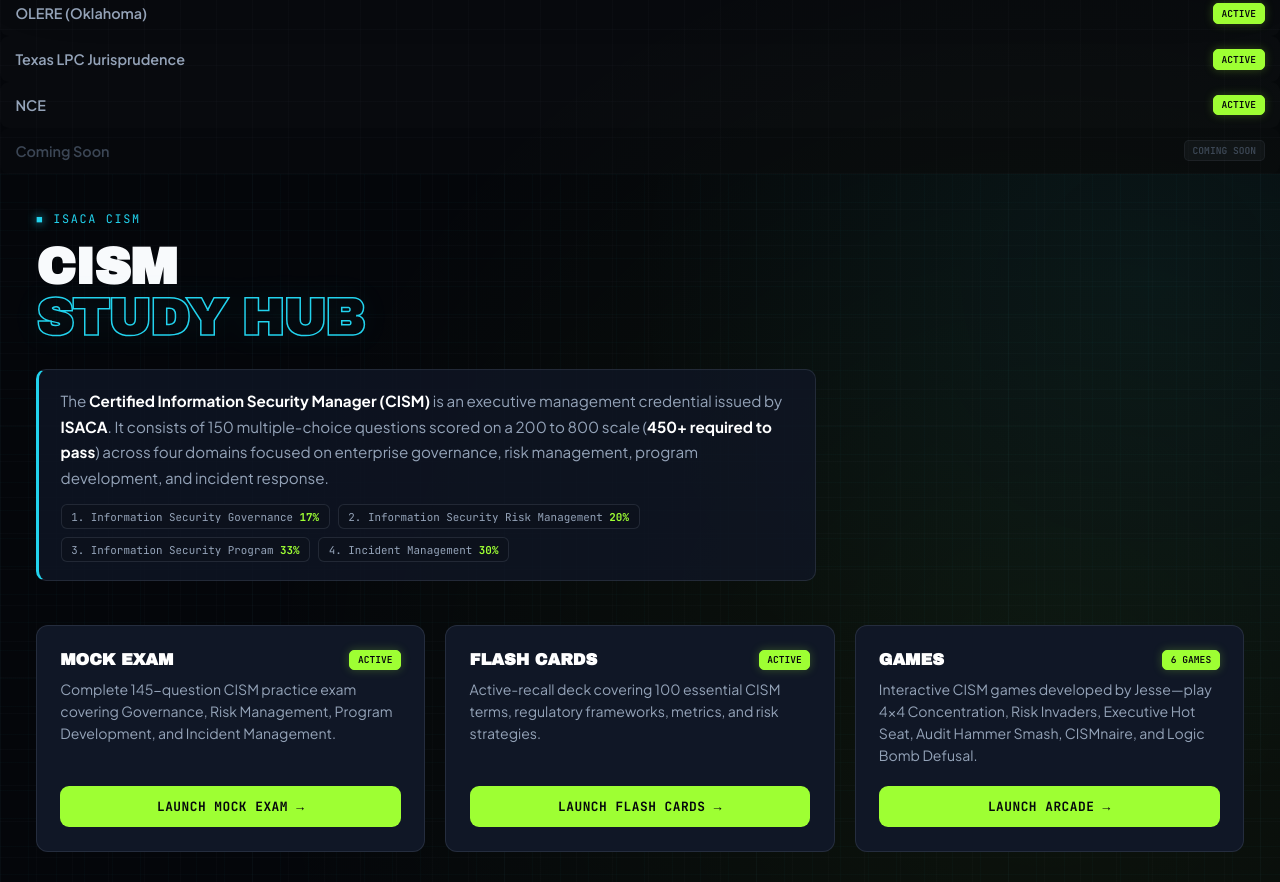
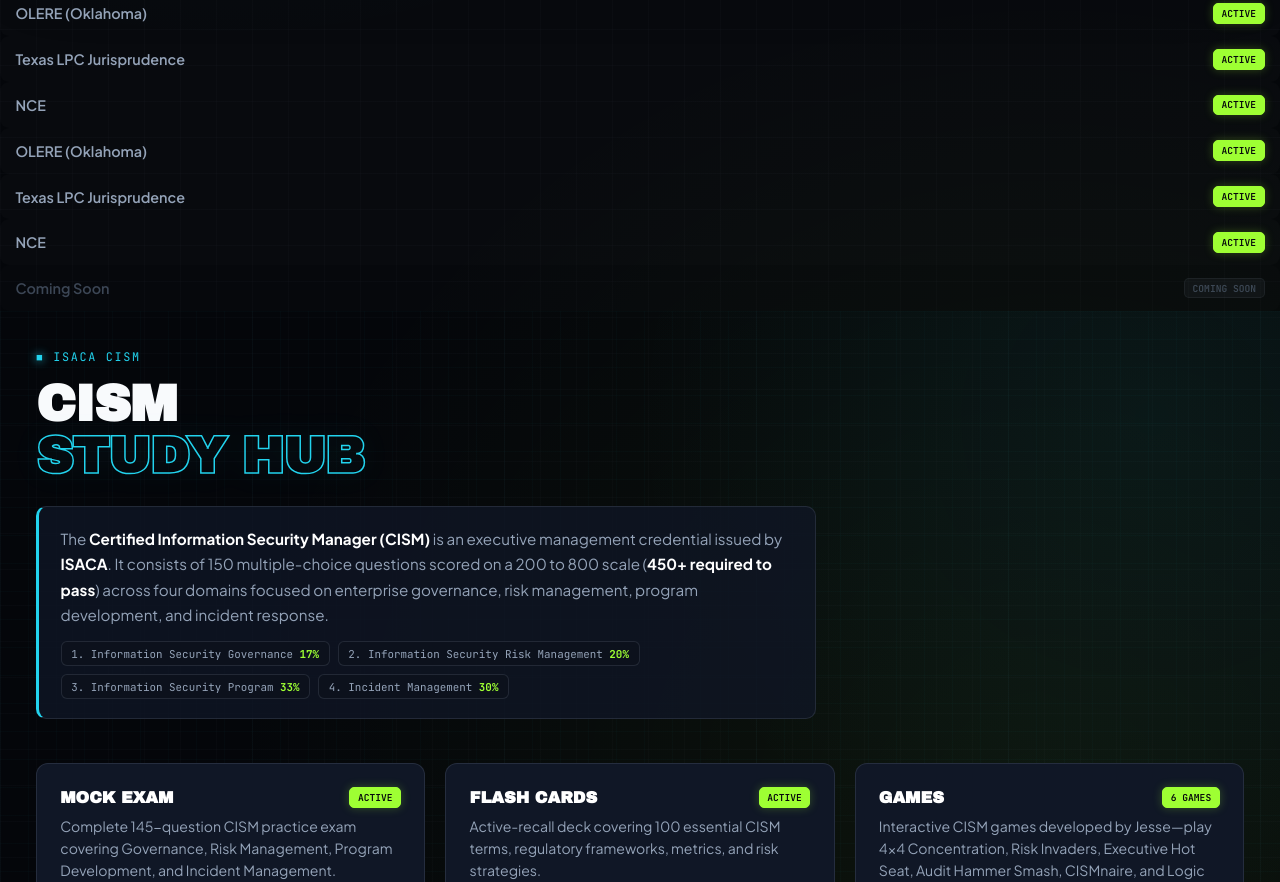
Before and after one commit to xjessejohnson/jesse-study-guides, a plain HTML site: page cism.html in a window 1280 px wide. Shown: the part 979-1861 px from the top of the page. Drawn offline with Linux system fonts and the light colour scheme.

```diff
--- a/cism.html
+++ b/cism.html
@@ -162,6 +162,10 @@
           <a href="olere.html" class="nav-item"><span>OLERE (Oklahoma)</span><span class="badge live">Active</span></a>
           <a href="texas.html" class="nav-item"><span>Texas LPC Jurisprudence</span><span class="badge live">Active</span></a>
         </div>
+          <a href="nce.html" class="nav-item"><span>NCE</span><span class="badge live">Active</span></a>
+          <a href="olere.html" class="nav-item"><span>OLERE (Oklahoma)</span><span class="badge live">Active</span></a>
+          <a href="texas.html" class="nav-item"><span>Texas LPC Jurisprudence</span><span class="badge live">Active</span></a>
+        </div>
           <a href="nce.html" class="nav-item">
             <span>NCE</span>
             <span class="badge live">Active</span>
```
